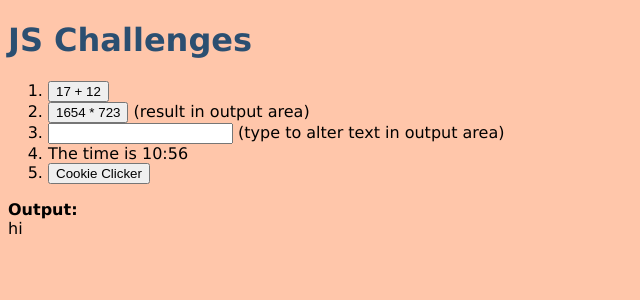
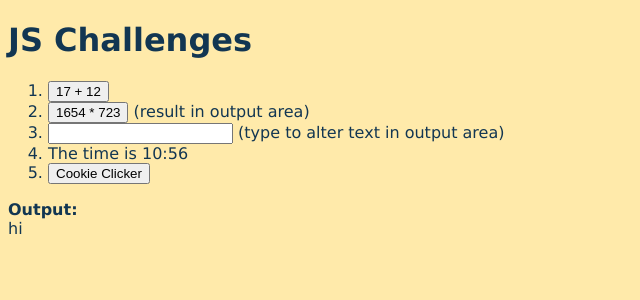
Before and after one commit to oboekevin/Web, a PHP site: page /playing_with_js.html in a window 1280 px wide. Shown: the top 300 px of the page, without its empty margins (0-640 px from the left). Run offline with PHP 8.4, Linux system fonts and the light colour scheme.

Commit message:
Hopefully fix color scheme

```diff
--- a/stylesheet.css
+++ b/stylesheet.css
@@ -1,11 +1,13 @@
+/* Color palette:
+   http://paletton.com/palette.php?uid=70I0u0kllllaFw0g0qFqFg0w0aF#.VfMZsOsWwhc.gmail */
 #big_header {
 	font-size: 300%;
 }
 h1 {
-	color: #2B4F71;
 }
 body {
-	background-color: #FFC6AA;
+	background-color: #FFEAAA;
+	color: #123652;
 	font-family: "Lucida Sans Unicode", "Lucida Grande", sans-serif;
 }
 img {
```
